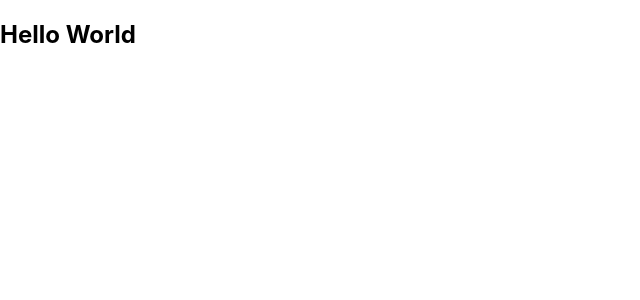
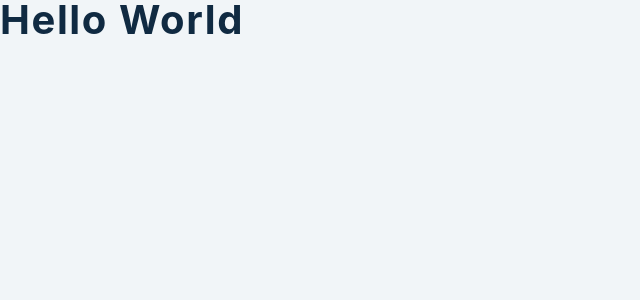
Before and after one commit to patricio0312rev/react-grocery-bud, a React (Create React App) app: page / in a window 1280 px wide. Shown: the top 300 px of the page, without its empty margins (0-640 px from the left). Built offline with nearby package versions, Linux system fonts and the light colour scheme.

Commit message:
Importando index.css

```diff
--- a/src/index.css
+++ b/src/index.css
@@ -1,13 +1,306 @@
+/*
+===============
+Variables
+===============
+*/
+
+:root {
+  /* dark shades of primary color*/
+  --clr-primary-1: hsl(205, 86%, 17%);
+  --clr-primary-2: hsl(205, 77%, 27%);
+  --clr-primary-3: hsl(205, 72%, 37%);
+  --clr-primary-4: hsl(205, 63%, 48%);
+  /* primary/main color */
+  --clr-primary-5: hsl(205, 78%, 60%);
+  /* lighter shades of primary color */
+  --clr-primary-6: hsl(205, 89%, 70%);
+  --clr-primary-7: hsl(205, 90%, 76%);
+  --clr-primary-8: hsl(205, 86%, 81%);
+  --clr-primary-9: hsl(205, 90%, 88%);
+  --clr-primary-10: hsl(205, 100%, 96%);
+  /* darkest grey - used for headings */
+  --clr-grey-1: hsl(209, 61%, 16%);
+  --clr-grey-2: hsl(211, 39%, 23%);
+  --clr-grey-3: hsl(209, 34%, 30%);
+  --clr-grey-4: hsl(209, 28%, 39%);
+  /* grey used for paragraphs */
+  --clr-grey-5: hsl(210, 22%, 49%);
+  --clr-grey-6: hsl(209, 23%, 60%);
+  --clr-grey-7: hsl(211, 27%, 70%);
+  --clr-grey-8: hsl(210, 31%, 80%);
+  --clr-grey-9: hsl(212, 33%, 89%);
+  --clr-grey-10: hsl(210, 36%, 96%);
+  --clr-white: #fff;
+  --clr-red-dark: hsl(360, 67%, 44%);
+  --clr-red-light: hsl(360, 71%, 66%);
+  --clr-green-dark: hsl(125, 67%, 44%);
+  --clr-green-light: hsl(125, 71%, 66%);
+  --clr-black: #222;
+  --transition: all 0.3s linear;
+  --spacing: 0.1rem;
+  --radius: 0.25rem;
+  --light-shadow: 0 5px 15px rgba(0, 0, 0, 0.1);
+  --dark-shadow: 0 5px 15px rgba(0, 0, 0, 0.2);
+  --max-width: 1170px;
+  --fixed-width: 620px;
+}
+/*
+===============
+Global Styles
+===============
+*/
+
+*,
+::after,
+::before {
+  margin: 0;
+  padding: 0;
+  box-sizing: border-box;
+}
 body {
-  margin: 0;
-  font-family: -apple-system, BlinkMacSystemFont, 'Segoe UI', 'Roboto', 'Oxygen',
-    'Ubuntu', 'Cantarell', 'Fira Sans', 'Droid Sans', 'Helvetica Neue',
-    sans-serif;
-  -webkit-font-smoothing: antialiased;
-  -moz-osx-font-smoothing: grayscale;
+  font-family: -apple-system, BlinkMacSystemFont, 'Segoe UI', Roboto, Oxygen,
+    Ubuntu, Cantarell, 'Open Sans', 'Helvetica Neue', sans-serif;
+  background: var(--clr-grey-10);
+  color: var(--clr-grey-1);
+  line-height: 1.5;
+  font-size: 0.875rem;
+}
+ul {
+  list-style-type: none;
+}
+a {
+  text-decoration: none;
+}
+h1,
+h2,
+h3,
+h4 {
+  letter-spacing: var(--spacing);
+  text-transform: capitalize;
+  line-height: 1.25;
+  margin-bottom: 0.75rem;
+}
+h1 {
+  font-size: 3rem;
+}
+h2 {
+  font-size: 2rem;
+}
+h3 {
+  font-size: 1.25rem;
+}
+h4 {
+  font-size: 0.875rem;
+}
+p {
+  margin-bottom: 1.25rem;
+  color: var(--clr-grey-5);
+}
+@media screen and (min-width: 800px) {
+  h1 {
+    font-size: 4rem;
+  }
+  h2 {
+    font-size: 2.5rem;
+  }
+  h3 {
+    font-size: 1.75rem;
+  }
+  h4 {
+    font-size: 1rem;
+  }
+  body {
+    font-size: 1rem;
+  }
+  h1,
+  h2,
+  h3,
+  h4 {
+    line-height: 1;
+  }
+}
+.btn {
+  text-transform: uppercase;
+  background: transparent;
+  color: var(--clr-black);
+  padding: 0.375rem 0.75rem;
+  letter-spacing: var(--spacing);
+  display: inline-block;
+  transition: var(--transition);
+  font-size: 0.875rem;
+  border: 2px solid var(--clr-black);
+  cursor: pointer;
+  box-shadow: 0 1px 3px rgba(0, 0, 0, 0.2);
+  border-radius: var(--radius);
+}
+.btn:hover {
+  color: var(--clr-white);
+  background: var(--clr-black);
+}
+/* section */
+.section {
+  padding: 5rem 0;
 }
 
-code {
-  font-family: source-code-pro, Menlo, Monaco, Consolas, 'Courier New',
-    monospace;
+.section-center {
+  width: 90vw;
+  margin: 0 auto;
+  max-width: 35rem;
+  margin-top: 8rem;
 }
+@media screen and (min-width: 992px) {
+  .section-center {
+    width: 95vw;
+  }
+}
+main {
+  min-height: 100vh;
+  display: grid;
+  place-items: center;
+}
+/*
+===============
+Grocery List
+===============
+*/
+.section-center {
+  background: var(--clr-white);
+  border-radius: var(--radius);
+  box-shadow: var(--light-shadow);
+  transition: var(--transition);
+  padding: 2rem;
+}
+.section-center:hover {
+  box-shadow: var(--dark-shadow);
+}
+.alert {
+  margin-bottom: 1rem;
+  height: 1.25rem;
+  display: grid;
+  align-items: center;
+  text-align: center;
+  font-size: 0.7rem;
+  border-radius: 0.25rem;
+  letter-spacing: var(--spacing);
+  text-transform: capitalize;
+}
+.alert-danger {
+  color: #721c24;
+  background: #f8d7da;
+}
+.alert-success {
+  color: #155724;
+  background: #d4edda;
+}
+.grocery-form h3 {
+  color: var(--clr-primary-1);
+  margin-bottom: 1.5rem;
+  text-align: center;
+}
+.form-control {
+  display: flex;
+  justify-content: center;
+}
+.grocery {
+  padding: 0.25rem;
+  padding-left: 1rem;
+  background: var(--clr-grey-10);
+  border-top-left-radius: var(--radius);
+  border-bottom-left-radius: var(--radius);
+  border-color: transparent;
+  font-size: 1rem;
+  flex: 1 0 auto;
+  color: var(--clr-grey-5);
+}
+.grocery::placeholder {
+  font-family: var(--ff-secondary);
+  color: var(--clr-grey-5);
+}
+.submit-btn {
+  background: var(--clr-primary-8);
+  border-color: transparent;
+  flex: 0 0 5rem;
+  display: grid;
+  align-items: center;
+  padding: 0.25rem;
+  text-transform: capitalize;
+  letter-spacing: 2px;
+  border-top-right-radius: var(--radius);
+  border-bottom-right-radius: var(--radius);
+  cursor: pointer;
+  content: var(--clr-primary-5);
+  transition: var(--transition);
+  font-size: 0.85rem;
+}
+.submit-btn:hover {
+  background: var(--clr-primary-5);
+  color: var(--clr-white);
+}
+
+.grocery-container {
+  margin-top: 2rem;
+}
+
+.grocery-item {
+  display: flex;
+  align-items: center;
+  justify-content: space-between;
+  margin-bottom: 0.5rem;
+  transition: var(--transition);
+  padding: 0.25rem 1rem;
+  border-radius: var(--radius);
+  text-transform: capitalize;
+}
+.grocery-item:hover {
+  color: var(--clr-grey-5);
+  background: var(--clr-grey-10);
+}
+.grocery-item:hover .title {
+  color: var(--clr-grey-5);
+}
+.title {
+  margin-bottom: 0;
+  color: var(--clr-grey-1);
+  letter-spacing: 2px;
+  transition: var(--transition);
+}
+.edit-btn,
+.delete-btn {
+  background: transparent;
+  border-color: transparent;
+  cursor: pointer;
+  font-size: 0.7rem;
+  margin: 0 0.15rem;
+  transition: var(--transition);
+}
+.edit-btn {
+  color: var(--clr-green-light);
+}
+.edit-btn:hover {
+  color: var(--clr-green-dark);
+}
+.delete-btn {
+  color: var(--clr-red-light);
+}
+.delete-btn:hover {
+  color: var(--clr-red-dark);
+}
+.clear-btn {
+  text-transform: capitalize;
+  width: 10rem;
+  height: 1.5rem;
+  display: grid;
+  align-items: center;
+  background: transparent;
+  border-color: transparent;
+  color: var(--clr-red-light);
+  margin: 0 auto;
+  font-size: 0.85rem;
+  letter-spacing: var(--spacing);
+  cursor: pointer;
+  transition: var(--transition);
+  margin-top: 1.25rem;
+}
+.clear-btn:hover {
+  color: var(--clr-red-dark);
+}
```
